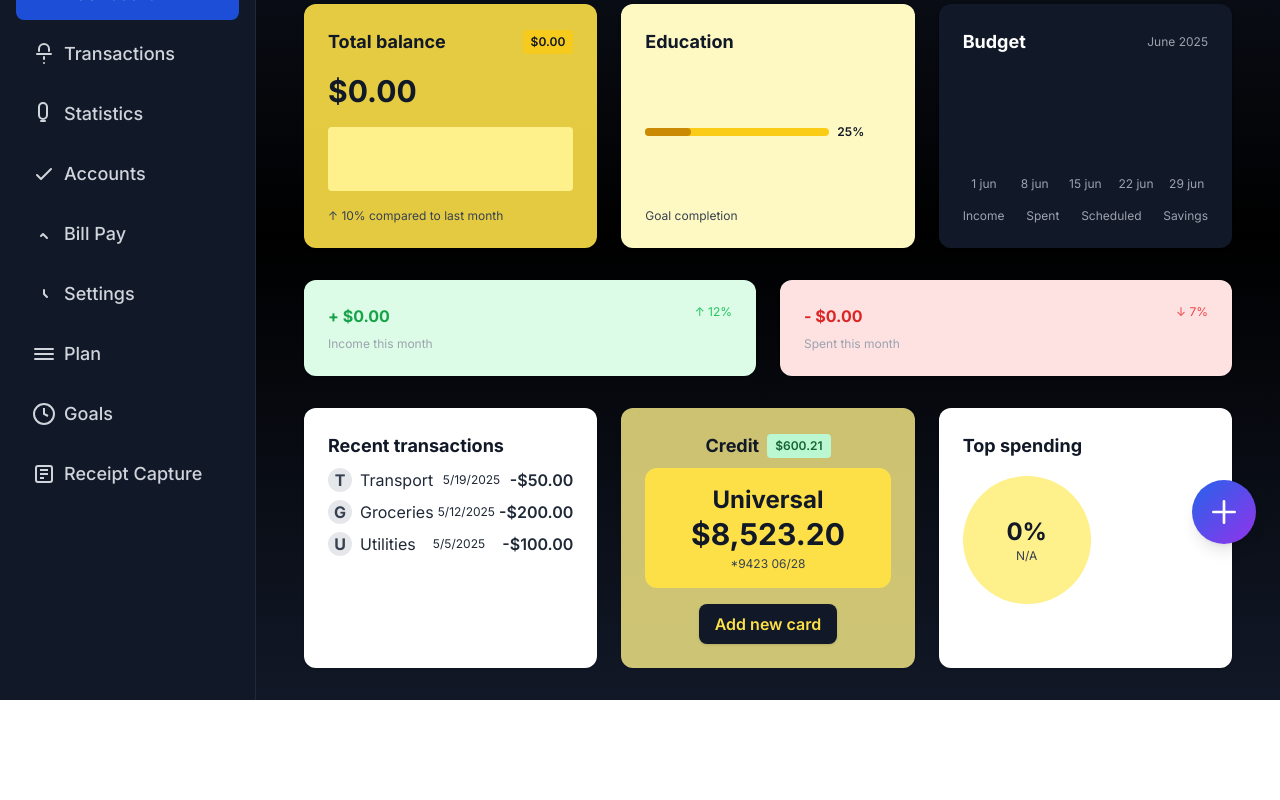
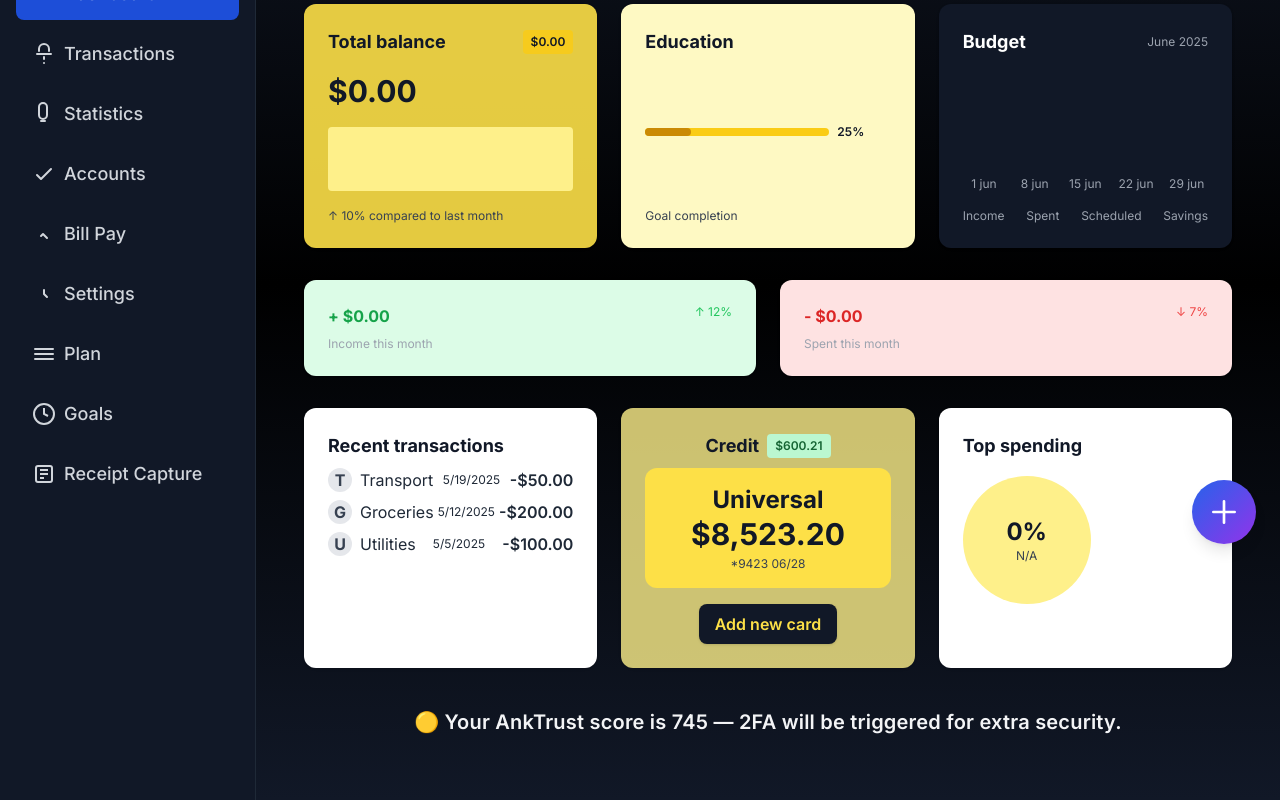
Before and after one commit to noelregis18/waitlist, a Next.js app: page /dashboard/live in a window 1280 px wide. Shown: the part 232-1032 px from the top of the page. Before the commit the page ends 932 px from the top, so only its background shows below. Built offline with nearby package versions, Linux system fonts and the light colour scheme.

Commit message:
Remove Timeline Horizon from statistics section and clarify AnkTrust score logic

```diff
--- a/src/app/dashboard/live/page.tsx
+++ b/src/app/dashboard/live/page.tsx
@@ -117,6 +117,57 @@ function getBudgetSummary(transactions: any[]) {
     summary[cat] += txn.amount;
   }
   return summary;
+}
+
+// Place this at the very top of the file, before any component definitions
+function getLastMonthTimeline(transactions) {
+  if (!transactions || transactions.length === 0) return [];
+  const now = new Date();
+  const lastMonth = new Date(now.getFullYear(), now.getMonth() - 1, 1);
+  const thisMonth = new Date(now.getFullYear(), now.getMonth(), 1);
+  // Filter transactions for last month
+  const txs = transactions.filter(tx => {
+    const d = new Date(tx.date);
+    return d >= lastMonth && d < thisMonth;
+  }).sort((a, b) => new Date(a.date) - new Date(b.date));
+  // Build timeline: start with balance at beginning of last month
+  let timeline = [];
+  let balance = 0;
+  // Optionally, you could estimate starting balance from previous month
+  txs.forEach(tx => {
+    balance += tx.amount;
+    timeline.push({
+      date: tx.date,
+      balance: Math.round(balance),
+      label: tx.amount > 0 ? `Credited $${tx.amount}` : `Debited $${Math.abs(tx.amount)}`,
+      mood: balance > 1000 ? '😃' : balance < 200 ? '😬' : '🙂',
+    });
+  });
+  return timeline;
+}
+
+// Helper to get last 30 days timeline events
+function getLast30DaysTimeline(transactions) {
+  if (!transactions || transactions.length === 0) return [];
+  const now = new Date();
+  const thirtyDaysAgo = new Date(now.getTime() - 30 * 24 * 60 * 60 * 1000);
+  // Filter transactions for last 30 days
+  const txs = transactions.filter(tx => {
+    const d = new Date(tx.date);
+    return d >= thirtyDaysAgo && d <= now;
+  }).sort((a, b) => new Date(a.date) - new Date(b.date));
+  let timeline = [];
+  let balance = 0;
+  txs.forEach(tx => {
+    balance += tx.amount;
+    timeline.push({
+      date: tx.date,
+      balance: Math.round(balance),
+      label: tx.amount > 0 ? `Credited $${tx.amount}` : `Debited $${Math.abs(tx.amount)}`,
+      mood: balance > 1000 ? '😃' : balance < 200 ? '😬' : '🙂',
+    });
+  });
+  return timeline;
 }
 
 export default function LiveDashboardPage() {
@@ -740,6 +791,65 @@ export default function LiveDashboardPage() {
       const errorText = await res.text();
       console.error('PATCH /api/goals/:id failed:', errorText);
     }
+  }
+
+  // Helper to calculate AnkTrust score
+  function calculateAnkTrustScore(transactions) {
+    // Example logic: base score, penalize for outlier spending, reward for consistency
+    let score = 750;
+    if (!transactions || transactions.length === 0) return 745;
+    // Behavior pattern: check if last 3 transactions are similar to previous 60 days
+    const now = new Date();
+    const sixtyDaysAgo = new Date(now.getTime() - 60 * 24 * 60 * 60 * 1000);
+    const recent = transactions.slice(0, 3);
+    const past = transactions.filter(tx => new Date(tx.date) < recent[recent.length-1]?.date && new Date(tx.date) > sixtyDaysAgo);
+    let behaviorPenalty = 0;
+    recent.forEach(tx => {
+      const similar = past.find(p => p.category === tx.category && Math.abs(p.amount - tx.amount) < 0.2 * tx.amount);
+      if (!similar) behaviorPenalty += 20;
+    });
+    score -= behaviorPenalty;
+    // Spending flow: penalize for large outlier transactions
+    const avg = transactions.reduce((sum, tx) => sum + Math.abs(tx.amount), 0) / transactions.length;
+    transactions.forEach(tx => {
+      if (Math.abs(tx.amount) > 2 * avg) score -= 15;
+    });
+    // Clamp score
+    score = Math.max(420, Math.min(820, Math.round(score)));
+    return score;
+  }
+
+  function getAnkTrustCategory(score) {
+    if (score >= 820) return { color: 'bg-blue-700', emoji: '🔵', label: 'High Trust', message: 'Seamless access' };
+    if (score >= 610) return { color: 'bg-yellow-500', emoji: '🟡', label: 'Moderate', message: '2FA triggered' };
+    return { color: 'bg-red-600', emoji: '🔴', label: 'Risky', message: 'Identity re-auth required, transfer blocked' };
+  }
+
+  // Helper to get last month's timeline events
+  function getLastMonthTimeline(transactions) {
+    if (!transactions || transactions.length === 0) return [];
+    const now = new Date();
+    const lastMonth = new Date(now.getFullYear(), now.getMonth() - 1, 1);
+    const thisMonth = new Date(now.getFullYear(), now.getMonth(), 1);
+    // Filter transactions for last month
+    const txs = transactions.filter(tx => {
+      const d = new Date(tx.date);
+      return d >= lastMonth && d < thisMonth;
+    }).sort((a, b) => new Date(a.date) - new Date(b.date));
+    // Build timeline: start with balance at beginning of last month
+    let timeline = [];
+    let balance = 0;
+    // Optionally, you could estimate starting balance from previous month
+    txs.forEach(tx => {
+      balance += tx.amount;
+      timeline.push({
+        date: tx.date,
+        balance: Math.round(balance),
+        label: tx.amount > 0 ? `Credited $${tx.amount}` : `Debited $${Math.abs(tx.amount)}`,
+        mood: balance > 1000 ? '😃' : balance < 200 ? '😬' : '🙂',
+      });
+    });
+    return timeline;
   }
 
   return (
@@ -985,6 +1095,26 @@ export default function LiveDashboardPage() {
                   </div>
                 </div>
               </div>
+              {/* After the dashboard grid (recent transactions, credit, top spending), insert the AnkTrust Score card */}
+              <div className="max-w-3xl mx-auto w-full">
+                {(() => {
+                  const score = calculateAnkTrustScore(transactions);
+                  const cat = getAnkTrustCategory(score);
+                  let trustSentence = '';
+                  if (cat.label === 'High Trust') {
+                    trustSentence = `${cat.emoji} Your AnkTrust score is ${score} — enjoy seamless access!`;
+                  } else if (cat.label === 'Moderate') {
+                    trustSentence = `${cat.emoji} Your AnkTrust score is ${score} — 2FA will be triggered for extra security.`;
+                  } else {
+                    trustSentence = `${cat.emoji} Your AnkTrust score is ${score} — identity re-auth required, transfers temporarily blocked.`;
+                  }
+                  return (
+                    <div className="w-full flex justify-center items-center mb-8" style={{marginTop: '2.5rem'}}>
+                      <span className="text-lg md:text-xl font-semibold text-gray-100 text-center" style={{letterSpacing: '0.01em'}}>{trustSentence}</span>
+                    </div>
+                  );
+                })()}
+              </div>
             </div>
           </div>
         )}
@@ -1094,6 +1224,9 @@ export default function LiveDashboardPage() {
                 <div className="flex items-center gap-2"><span className="w-4 h-2 bg-purple-300 rounded inline-block"></span> <span className="text-xs text-gray-200">Investments</span></div>
               </div>
             </div>
+            {/* Timeline Horizon for Last Month */}
+            {/* Timeline Horizon for Last 30 Days */}
+            {/* ...rest of statistics page... */}
           </div>
         )}
         {activeSection === 'accounts' && (
@@ -1545,3 +1678,38 @@ function PieChart({ data }: { data: { [key: string]: number } }) {
     </div>
   );
 }
+
+// TimelineHorizon component
+function TimelineHorizon({ transactions }) {
+  const timeline = useMemo(() => getLast30DaysTimeline(transactions), [transactions]);
+  const [index, setIndex] = useState(timeline.length > 0 ? timeline.length - 1 : 0);
+  if (timeline.length === 0) {
+    return (
+      <div className="w-full flex flex-col items-center mt-10 mb-8">
+        <div className="text-gray-400 text-lg">No transaction data available for the last 30 days.</div>
+      </div>
+    );
+  }
+  const current = timeline[index];
+  return (
+    <div className="w-full flex flex-col items-center mt-10 mb-8">
+      <div className="w-full max-w-2xl flex flex-col items-center">
+        <input
+          type="range"
+          min={0}
+          max={timeline.length - 1}
+          value={index}
+          onChange={e => setIndex(Number(e.target.value))}
+          className="w-full accent-blue-500"
+        />
+        <div className="flex flex-col items-center mt-4">
+          <span className="text-2xl font-bold flex items-center gap-2">
+            {current.mood} <span className="text-blue-400">{new Date(current.date).toLocaleDateString()}</span>
+          </span>
+          <span className="text-lg font-semibold text-white mt-1">Balance: ${current.balance}</span>
+          <span className="text-sm text-gray-300 mt-1">{current.label}</span>
+        </div>
+      </div>
+    </div>
+  );
+}
```
